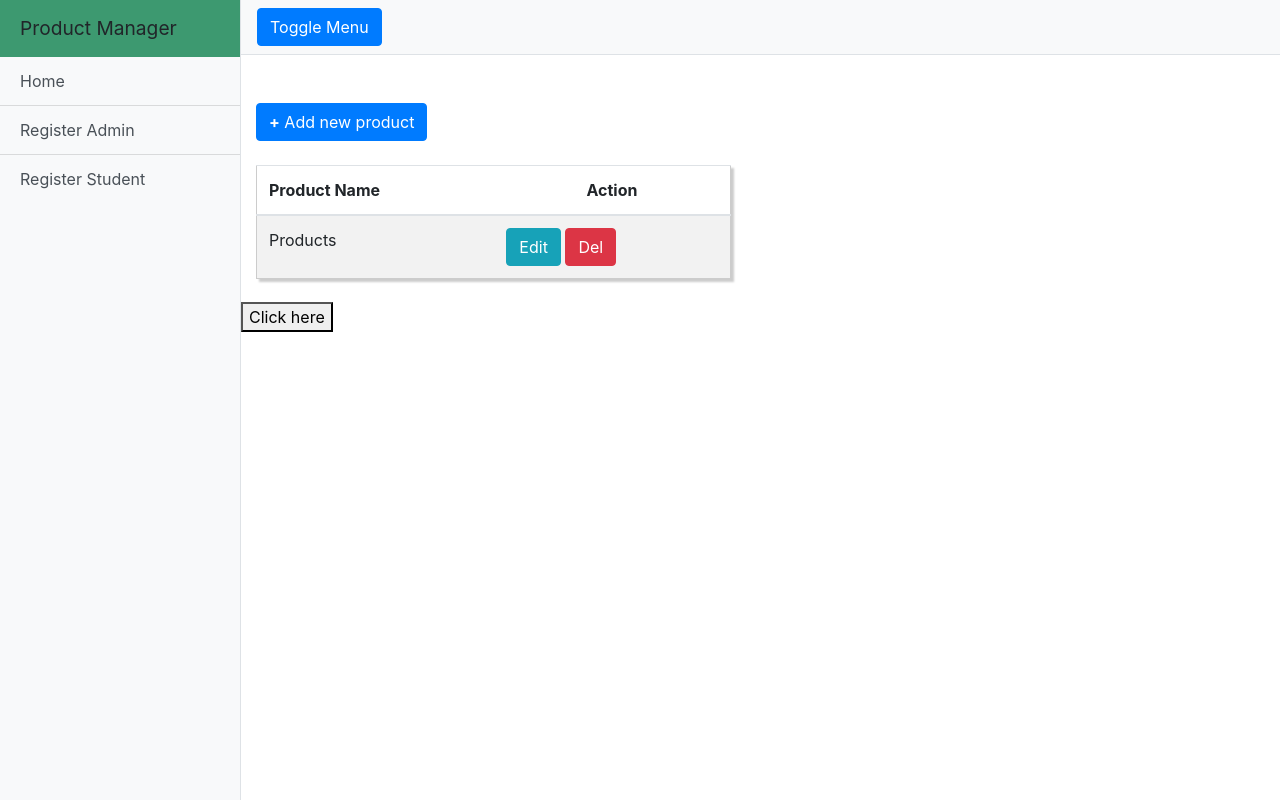
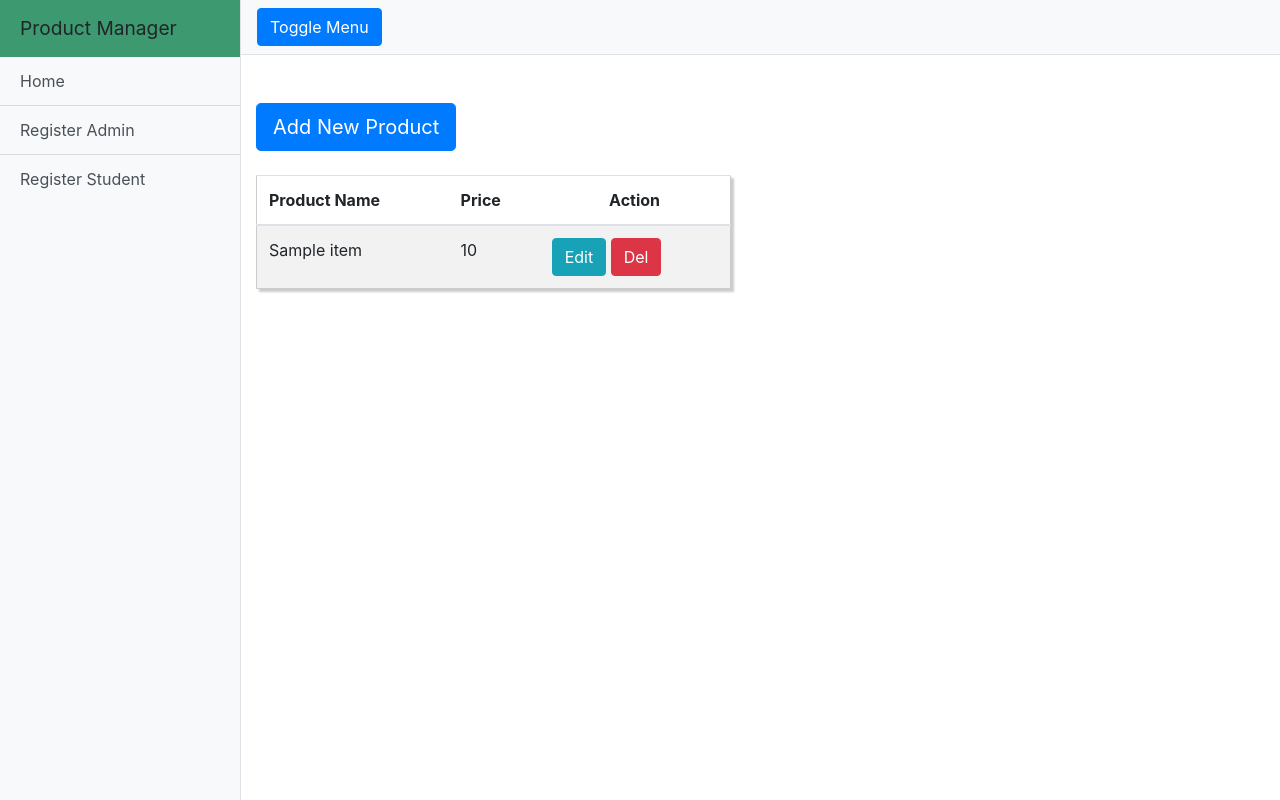
Before and after one commit to dockrexter/SalesTrackingSystem, a Django app: template Employee/templates/Zone/ProductManager.html in a window 1280 px wide; the page is wider, and only the part inside the window is pictured. Run offline with Django 3.2, Linux system fonts and the light colour scheme; the template is opened without the code that fills it: most values are stand-ins (such as "Sample title", 1, 10 or a date in 2020); some libraries are stand-ins or nearby versions.

Commit message:
product manager

```diff
--- a/Employee/models.py
+++ b/Employee/models.py
@@ -21,8 +21,8 @@ class Products(models.Model):
     price=models.IntegerField()
     description=models.CharField(max_length=300, blank=True)
 
-    def addNewProduct(name,price,decription):
-        p = Product(name=name, price=price,description=description)
+    def addNewProduct(name,price,description):
+        p = Products(name=name, price=price,description=description)
         p.save()
 
     def viewProducts():
--- a/Employee/templates/Zone/ProductManager.html
+++ b/Employee/templates/Zone/ProductManager.html
@@ -11,8 +11,7 @@
 	<!-- Bootstrap core CSS -->
 	<link href="https://stackpath.bootstrapcdn.com/bootstrap/4.4.1/css/bootstrap.min.css" rel="stylesheet" />
 
-        <script src =
-"https://ajax.googleapis.com/ajax/libs/jquery/3.4.0/jquery.min.js">
+        <script src = "https://ajax.googleapis.com/ajax/libs/jquery/3.4.0/jquery.min.js">
         </script>
 
 	<style>
@@ -75,7 +74,16 @@
 
 			}
 		}
+		.center {
+    margin: auto;
+    width: 60%;
+    padding: 20px;
+    box-shadow: 0 4px 8px 0 rgba(0, 0, 0, 0.2), 0 6px 20px 0 rgba(0, 0, 0, 0.19);
+}
 
+.hideform {
+    display: none;
+}
 		.custab{
     border: 1px solid #ccc;
     padding: 5px;
@@ -91,6 +99,7 @@
 </head>
 
 <body>
+
 	<div class="d-flex" id="wrapper">
 		<!-- Sidebar -->
 		<div class="bg-light border-right" id="sidebar-wrapper">
@@ -119,7 +128,7 @@
 					<span class="navbar-toggler-icon"></span>
 				</button>
 
-				<form class="form-inline my-2 my-lg-0" action='logOut.php' method="post">
+				<form class="form-inline my-2 my-lg-0" action='/login/logOut' method="get">
 					<button class="btn btn-outline-success btn-md" style="  position: relative; left:900px;" type="submit">Logout</button>
 				</form>
 			</nav>
@@ -130,42 +139,71 @@
     <div class="row col-md-6 col-md-offset-2 custyle">
     <table  name = "producttable" id="tableID"class="table table-striped custab">
     <thead>
-    <a href="#" class="btn btn-primary btn-xs pull-right" onclick = "addproduct()"><b>+</b> Add new product</a>
+    <button class="btn btn-lg btn-primary" id="show">Add New Product</button>
         <tr>
             <th>Product Name</th>
+            <th>Price</th>
 
             <th class="text-center">Action</th>
         </tr>
     </thead>
 	<tbody>
+        {% for item in product %}
+            <tr>
 
-            <tr>
-                <td>Products</td>
+                <td>{{item.name}} </td>
+                <td>{{item.price}} </td>
+
                 <td clas><a class='btn btn-info btn-xs' href="#"><span class="glyphicon glyphicon-edit"></span> Edit</a> <a href="#" class="btn btn-danger btn-xs"><span class="glyphicon glyphicon-remove"></span> Del</a></td>
             </tr>
-				</tbody>
+            {% endfor %}
+	</tbody>
 
 
     </table>
 
+	<div class="center hideform">
+    <button id="close" style="float: right;">X</button>
+        <form action="/Employee/ProductManager/addNewProduct" method="POST">{% csrf_token %}
+            Product Name:<br>
+            <input type="text" name="name" value="lays">
+            <br>Product price:<br>
+            <input type="text" name="price" value="20">
+            <br>Product Description<br>
+            <input type="text" name="description" value="20grams">
+            <br><br>
+            <input type="submit" value="Submit">
+        </form>
+    </div>
     </div>
 </div>
 
-        <button onclick = "addproduct()">
-            Click here
-        </button>
+
 
         <!-- Script to insert new row in a table -->
         <script>
             function addproduct() {
 		var tableRef = document.getElementById('tableID').getElementsByTagName('tbody')[0];
 		var product = prompt("Please enter product name:");
-
 		var myHtmlContent =  ` <td> ${product}</td> <td><a class='btn btn-info btn-xs' href="#"><span class="glyphicon glyphicon-edit"></span> Edit</a> <a href="#" class="btn btn-danger btn-xs"><span class="glyphicon glyphicon-remove"></span> Del</a></td>`;
 		var newRow = tableRef.insertRow(tableRef.rows.length);
 		newRow.innerHTML = myHtmlContent;
+            }
 
-            }
+			function deleteproduct(){
+
+
+			}
+
+		$('#show').on('click', function () {
+            $('.center').show();
+            $(this).hide();
+        })
+
+$('#close').on('click', function () {
+    $('.center').hide();
+    $('#show').show();
+})
         </script>
         </center>
     </div>
--- a/SalesTrackingSystem/urls.py
+++ b/SalesTrackingSystem/urls.py
@@ -16,6 +16,7 @@ Including another URLconf
 from django.conf.urls import url
 from django.contrib import admin
 from django.urls import path,include
+from django.contrib.auth import logout
 
 urlpatterns = [
     url(r'^admin/', admin.site.urls),
--- a/login/urls.py
+++ b/login/urls.py
@@ -4,4 +4,5 @@ from . import views
 
 urlpatterns = [
     path('', views.user_login, name='login'),
+    path('logOut', views.user_logout, name='login'),
 ]
--- a/login/views.py
+++ b/login/views.py
@@ -36,3 +36,7 @@ def user_login(request):
 
     else:
         return render(request,'login/login.html')
+
+def user_logout(request):
+    logout(request)
+    return HttpResponseRedirect("/login")
```
Also changed, not shown: Employee/views.py (+6 -3 lines).
